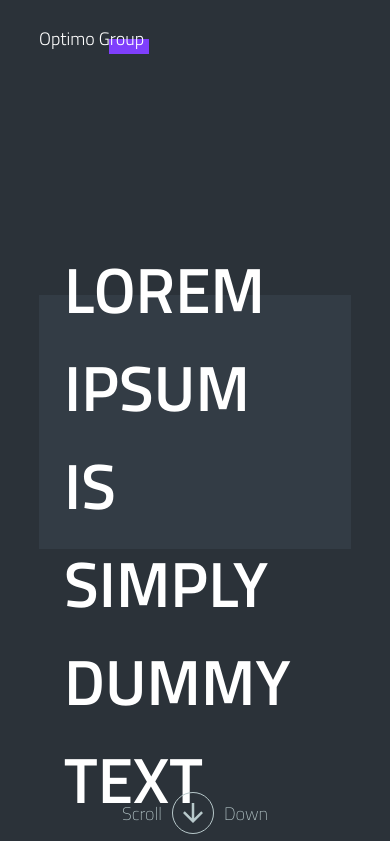
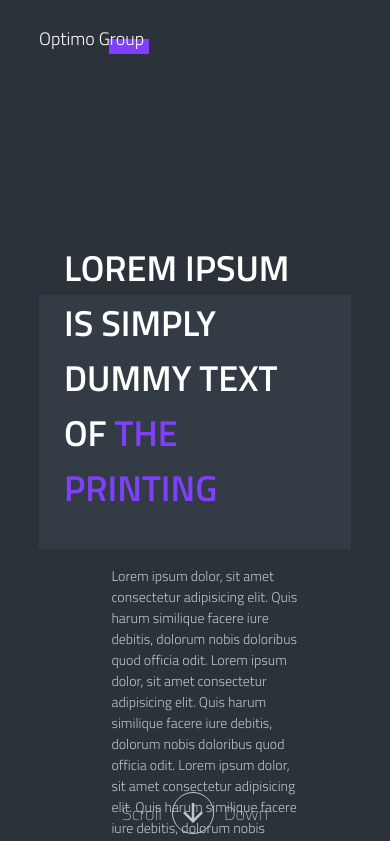
Before and after one commit to Optimogroupio/optimo-group-website, a Next.js app: page / in a window 390 px wide. Shown: the top 841 px of the page. Built offline with nearby package versions, Linux system fonts and the light colour scheme.

Commit message:
resolution adjusts

```diff
--- a/styles/pages/Home.module.css
+++ b/styles/pages/Home.module.css
@@ -8,6 +8,7 @@
     margin-top: 71px;
     gap: 300px;
     padding-bottom: 150px;
+    max-width: 1600px;
 }
 .backgroundImage{
     position: fixed;
@@ -99,6 +100,35 @@
     align-self: flex-end;
     width: 50%;
 }
+@media screen and (max-width: 1440px){
+    .heroBlock .title{
+        width: 90%;
+    }
+}
+@media screen and (max-width: 1024px){
+    .heroBlock .title{
+        width: 100%;
+        font-size: 48px;
+    }
+    .heroBlock .text{
+        width: 80%;
+    }
+    .heroBlock{
+        gap: 50px;
+    }
+}
+@media screen and (max-width: 768px){
+    .heroBlock .title{
+        width: 100%;
+        font-size: 36px;
+    }
+    .heroBlock .text{
+        width: 80%;
+    }
+    .heroBlock{
+        gap: 50px;
+    }
+}
 /* Affiliate */
 .affiliateBlock{
     display: flex;
@@ -172,6 +202,14 @@
     width: 100%;
     height: 500px;
 }
+@media screen and (max-width: 768px){
+    .socialMedia .column:first-child{
+        width: 60%;
+    }
+    .socialMedia .column:nth-child(2){
+        width: 80%;
+    }
+}
 /* Streaming Solutions */
 .streamingSolutions{
     display: flex;
@@ -186,6 +224,20 @@
 .streamingSolutions .imageContainer{
     width: 100%;
     height: 400px;
+}
+@media screen and (max-width: 1024px){
+    .streamingSolutions .textContainer{
+        width: 90%;
+    }
+    .streamingSolutions .imageContainer{
+        width: 100%;
+        height: 300px;
+    }
+}
+@media screen and (max-width: 768px){
+    .streamingSolutions .textContainer .title{
+        font-size: 48px;
+    }
 }
 /* Startup Incubator */
 .startupIncubator{
@@ -213,3 +265,14 @@
     width: 100%;
     height: 400px;
 }
+@media screen and (max-width: 768px){
+    .startupIncubator .column:first-child{
+        width: 70%;
+    }
+    .startupIncubator .column:nth-child(2){
+        width: 30%;
+    }
+    .startupIncubator .title{
+        font-size: 48px;
+    }
+}
```
